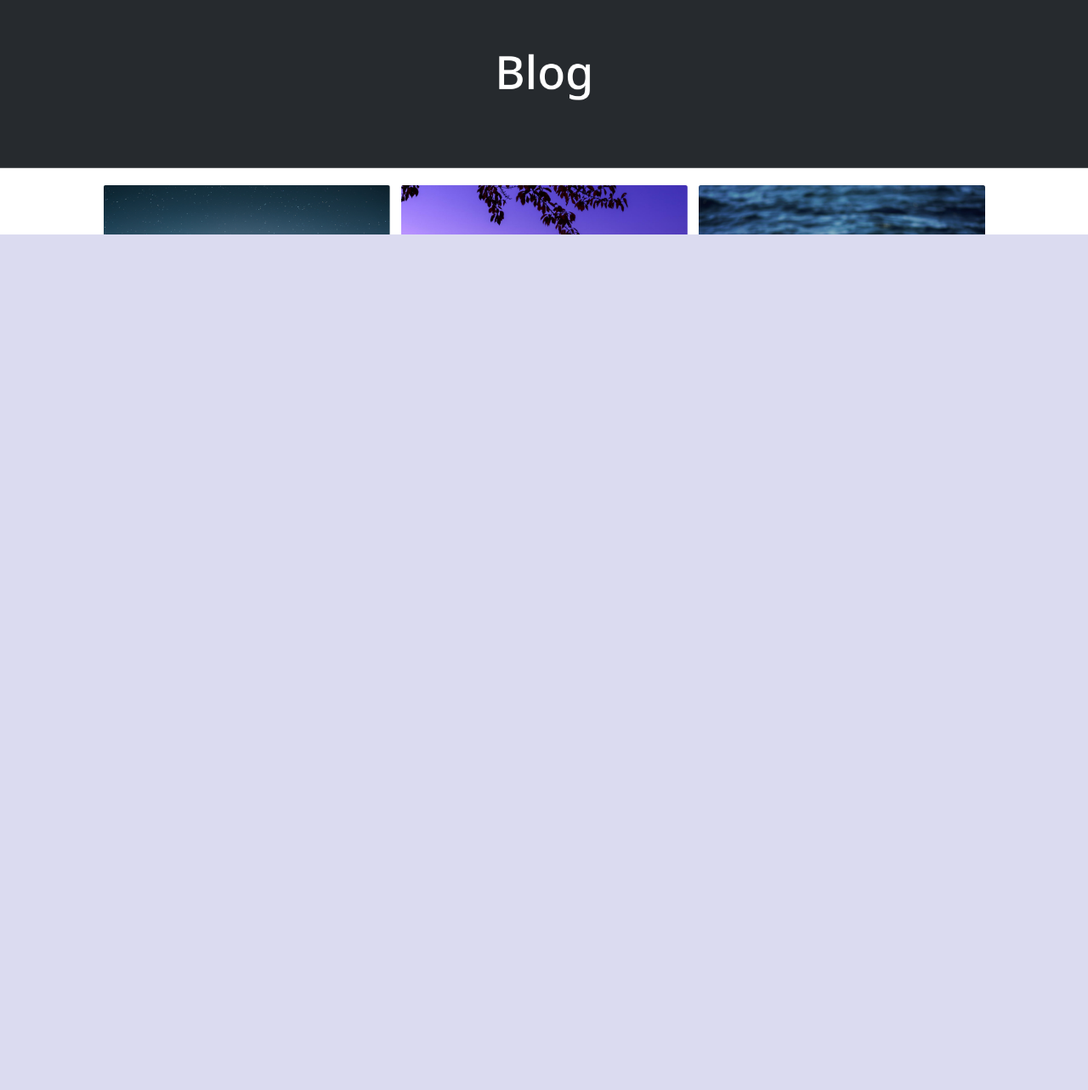
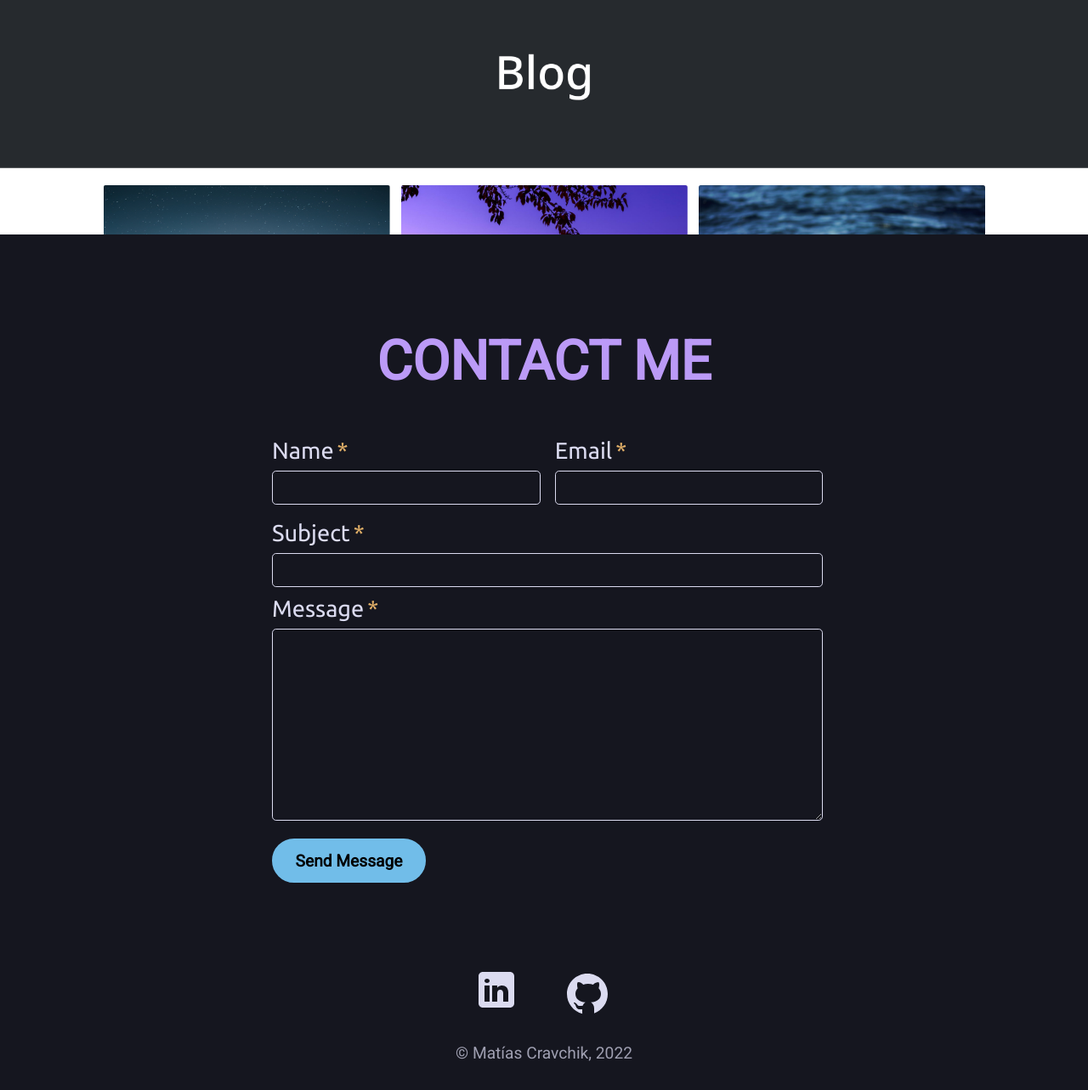
Before and after one commit to MatiasCra/portfolio, a Gatsby site: page / in a window 1280 px wide. Shown: the part 2121-3404 px from the top of the page at 85% size. Before the commit the page ends 2421 px from the top, so only its background shows below. Built offline with nearby package versions, Linux system fonts and the light colour scheme; Gatsby itself is replaced by a stand-in of ours; a web font is replaced by a local one.

Commit message:
footer + contact + per project page

```diff
--- a/gatsby-config.js
+++ b/gatsby-config.js
@@ -20,7 +20,7 @@ module.exports = {
       resolve: "gatsby-plugin-web-font-loader",
       options: {
         google: {
-          families: ["Noto Sans", "Roboto"],
+          families: ["Noto Sans", "Roboto", "Robot Mono", "Ubuntu"],
         },
       },
     },
--- /dev/null
+++ b/src/components/contact.js
@@ -0,0 +1,58 @@
+import React from "react";
+import * as contactStyles from "./contact.module.css";
+
+const Contact = () => {
+  return (
+    <div className={contactStyles.background} id="contact">
+      <div className={contactStyles.container} id="contact">
+        <h1 className={contactStyles.title}>Contact Me</h1>
+        <from className={contactStyles.form}>
+          <div className={contactStyles.formSection}>
+            <div>
+              <label for="name">
+                Name<span className={contactStyles.required}>*</span>
+                <input type="text" id="name" />
+              </label>
+            </div>
+            <div>
+              <label for="email">
+                Email<span className={contactStyles.required}>*</span>
+                <input type="email" id="email" />
+              </label>
+            </div>
+          </div>
+
+          <label for="subject">
+            Subject<span className={contactStyles.required}>*</span>
+            <input
+              type="text"
+              className={contactStyles.fullWidth}
+              id="subject"
+            />
+          </label>
+
+          <label for="message">
+            Message<span className={contactStyles.required}>*</span>
+            <textarea
+              rows="10"
+              columns="50"
+              className={contactStyles.fullWidth}
+              id="message"
+            ></textarea>
+          </label>
+
+          <button
+            onClick={(e) => {
+              e.preventDefault();
+            }}
+            className={contactStyles.send}
+          >
+            Send Message
+          </button>
+        </from>
+      </div>
+    </div>
+  );
+};
+
+export default Contact;
--- /dev/null
+++ b/src/components/contact.module.css
@@ -0,0 +1,136 @@
+.background {
+  background-color: var(--bg);
+  width: 100vw;
+  min-height: 100vh;
+  display: flex;
+  flex-direction: column;
+  align-items: center;
+  justify-content: center;
+  padding-bottom: 2rem;
+}
+
+.container {
+  width: 50%;
+  margin-inline: auto;
+  padding-top: 2rem;
+}
+
+@media (max-width: 992px) {
+  .container {
+    width: 80%;
+  }
+}
+@media (max-width: 576px) {
+  .container {
+    width: 70%;
+    transform: translateX(-.5rem);
+  }
+
+  .formSection {
+    flex-direction: column !important;
+  }
+
+  .formSection > div {
+    width: 100% !important;
+  }
+}
+
+.title {
+  text-transform: uppercase;
+  font-size: 4rem;
+  color: var(--color-purple);
+  width: 100%;
+  text-align: center;
+  font-family: "Roboto";
+  font-variant: mono;
+}
+
+.form label {
+  font-family: "Ubuntu";
+  font-size: 1.7rem;
+  text-transform: capitalize;
+  width: 100%;
+  display: block;
+  color: var(--fg);
+  margin-top: .6rem;
+}
+
+.form input, .form textarea {
+  -webkit-appearance: none;
+  display: block;
+  height: 2rem;
+  font-size: 1.3rem;
+  margin: .5rem 0;
+  border-radius: .3rem;
+  background-color: var(--bg);
+  color: var(--fg);
+  font-family: "Ubuntu";
+
+  outline: none;
+  box-shadow: none;
+  border: 1px solid var(--fg);
+  transition: all 300ms ease;
+}
+
+.form input:focus, .form textarea:focus {
+  outline: none;
+  box-shadow: none;
+  border-color: none;
+  box-shadow: 0 0 0 2px var(--fg);
+}
+
+.form input{
+  padding: .2rem .4rem;
+  padding-right: 0;
+}
+
+.form textarea {
+  height: 10em;
+  padding: .5rem .4rem;
+  padding-right: 0;
+}
+
+.send {
+  -webkit-appearance: none;
+  background-color: var(--color-cyan-darker);
+  padding: .8rem 1.6rem;
+  border-radius: 4rem;
+  font-size: 1.2rem;
+  margin-top: .8rem;
+  font-weight: bold;
+  font-family: "Roboto";
+  border: none;
+  box-sizing: border-box;
+  transition: all 200ms ease-out;
+  border: var(--color-cyan-darker) .15rem solid;
+}
+
+.send:hover {
+  cursor: pointer;
+  transform: scale(1.15);
+  background-color: transparent;
+  color: var(--color-cyan-darker);
+}
+
+.formSection {
+  display: flex;
+  flex-direction: row;
+  justify-content: space-between;
+}
+
+.formSection div{
+  width: 48%;
+}
+
+.formSection input {
+  width: 100%;
+}
+
+.fullWidth {
+  width: 100%;
+}
+
+.required {
+  margin-left: 4px;
+  color: var(--color-yellow);
+}
--- /dev/null
+++ b/src/components/footer.js
@@ -0,0 +1,26 @@
+import React from "react";
+import Linkedin from "../images/linkedin.svg";
+import Github from "../images/github.svg";
+import * as footerStyles from "./footer.module.css";
+
+const Footer = () => {
+  return (
+    <footer className={footerStyles.footer}>
+    <div className={footerStyles.mediaIcons}>
+        <a
+          href="https://www.linkedin.com/in/matias-cravchik-9287991a3/"
+          target="_blank"
+          rel="noreferrer"
+        >
+          <Linkedin />
+        </a>
+        <a href="https://github.com/MatiasCra" target="_blank" rel="noreferrer">
+          <Github />
+        </a>
+      </div>
+      <span>© Matías Cravchik, 2022</span>
+    </footer>
+  );
+};
+
+export default Footer;
--- /dev/null
+++ b/src/components/footer.module.css
@@ -0,0 +1,25 @@
+.footer {
+  width: 100%;
+  padding: 2rem 0;
+  display: flex;
+  align-items: center;
+  justify-content: center;
+  flex-direction: column;
+}
+
+.mediaIcons > a {
+  margin-inline: 2%;
+}
+
+.mediaIcons {
+  display: flex;
+  justify-content: center;
+  width: 100%;
+}
+
+.footer > span {
+  margin-top: 1.5rem;
+  font-size: 1.2em;
+  font-family: "Roboto";
+  opacity: .7;
+}
--- a/src/components/navbar.js
+++ b/src/components/navbar.js
@@ -3,7 +3,7 @@ import * as navbarStyles from "./navbar.module.css";
 import NavLink from "./navlink";
 import Hamburger from "../images/Hamburger_icon.svg";
 import Close from "../images/close.svg";
-import { navigate } from "gatsby";
+// import { navigate } from "gatsby";
 
 const Navbar = () => {
   const toggleSideLinks = (e) => {
@@ -75,7 +75,7 @@ const Navbar = () => {
           onClick={(e) => {
             e.preventDefault();
             toggleSideLinks();
-            scrollTo("start");
+            scrollTo("contact");
           }}
         >
           Contact
--- a/src/components/projectCard.js
+++ b/src/components/projectCard.js
@@ -11,8 +11,14 @@ const ProjectCard = (props) => {
     const opener = document.getElementById("project-opener")
     opener.classList.toggle("open-project")
     sleep(1000).then(() => {
-      navigate("/project")
+      navigate("/project/" + props.slug)
     })
+  }
+
+  const handleKeyPress = (event) => {
+    if(event.key === 'Enter'){
+      openProject();
+    }
   }
 
   return (
@@ -21,6 +27,9 @@ const ProjectCard = (props) => {
       className={cardStyles.card}
       style={{ "backgroundImage": `url(${props.image})` }}
       onClick={openProject}
+      role="button"
+      tabIndex="0"
+      onKeyPress={handleKeyPress}
     >
         <div className={cardStyles.overlay}>
           <h3 className={cardStyles.title}>{props.title}</h3>
--- a/src/components/projects.js
+++ b/src/components/projects.js
@@ -2,7 +2,7 @@ import React from "react";
 import * as projectsStyles from "./projects.module.css";
 import ProjectCard from "./projectCard";
 import image from "../images/projects/DjangoBlog.png";
-import projects from "../projects";
+import { projects } from "../projects";
 
 const Projects = () => {
   React.useEffect(() => {
@@ -38,8 +38,8 @@ const Projects = () => {
     <div className={projectsStyles.container} id="projects">
       <h2 className={projectsStyles.title}>Projects</h2>
       <div className={projectsStyles.projectsGrid} id="projectsGrid">
-        {projects.map((project, i) => {
-          return <ProjectCard key={i} id={project.id} title={project.title} image={image} />;
+        {projects().map((project, i) => {
+          return <ProjectCard key={i} id={project.id} title={project.title} image={image} slug={project.slug} />;
         })}
       </div>
     </div>
--- a/src/components/projects.module.css
+++ b/src/components/projects.module.css
@@ -1,11 +1,10 @@
 .container {
   min-height: 100vh;
   width: 100%;
-  background-color: var(--fg);
+  background-color: var(--bg);
   display: flex;
   flex-direction: column;
   justify-content: center;
-  padding-bottom: 1.5rem;
 }
 
 .title {
@@ -14,7 +13,7 @@
   width: 100%;
   text-align: center;
   margin: 3rem 0;
-  color: var(--bg);
+  color: var(--color-blue);
 }
 
 .projects-grid {
--- a/src/pages/index.js
+++ b/src/pages/index.js
@@ -1,12 +1,16 @@
 import * as React from "react";
+import Contact from "../components/contact";
 import Layout from "../components/layout";
 import Projects from "../components/projects";
+import Footer from "../components/footer"
 
 const IndexPage = () => {
   return (
     <>
       <Layout>
         <Projects />
+        <Contact />
+        <Footer/>
         <div id="project-opener" className="opener"></div>
       </Layout>
     </>
--- a/src/projects.js
+++ b/src/projects.js
@@ -1,20 +1,24 @@
-const projects = [
+module.exports = {
+  projects: () => ([
     {
       "id": "project" + 1,
-    "title": "Simple To-Do List"
+      "title": "Simple To-Do List",
+      "slug": "simple-todo-list",
     },
     {
       "id": "project" + 2,
-    "title": "Bitfunder"
+      "title": "Bitfunder",
+      "slug": "bitfunder",
     },
     {
       "id": "project" + 3,
-    "title": "Gatsby Blog"
+      "title": "Gatsby Blog",
+      "slug": "gatsby-blog",
     },
     {
       "id": "project" + 4,
-    "title": "Django Blog"
+      "title": "Django Blog",
+      "slug": "django-blog",
     },
-]
-
-export default projects;
+  ])
+}
--- a/src/styles/style.css
+++ b/src/styles/style.css
@@ -1,12 +1,20 @@
 :root {
   --bg: rgb(21, 22, 31);
+  --bg-lighter: rgb(29, 30, 36);
+  --bg-light: rgb(80, 82, 92);
   --fg: rgb(219, 219, 240);
+  --fg-darker: rgb(211, 211, 230);
+  --fg-dark: rgb(186, 186, 212);
+  --fg-darkest: rgb(173, 173, 196);
+
   --color-red: rgb(247, 118, 142);
   --color-green: rgb(115, 218, 202);
   --color-yellow: rgb(224, 175, 104);
   --color-blue: rgb(122, 162, 247);
   --color-purple: rgb(187, 154, 247);
   --color-cyan: rgb(125, 207, 255);
+  --color-cyan-darker: rgb(113, 189, 233);
+
 }
 
 /*
```
Also changed, not shown: gatsby-node.js (added, +16 -0 lines), src/templates/project.js (renamed from src/pages/project.js, +4 -3 lines), src/templates/project.module.css (renamed from src/pages/project.module.css, +11 -1 lines), src/images/github.svg (added), src/images/linkedin.svg (added). Lines whose indentation alone changed are shown as unchanged.
